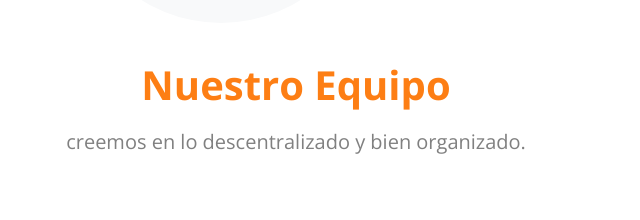
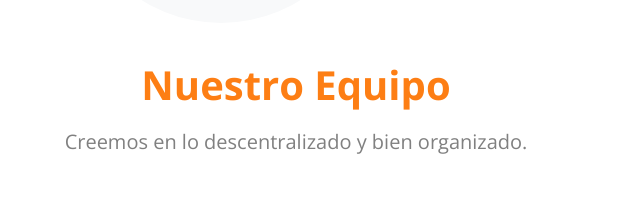
Before and after one commit to stevenstc/Peso-Digital, a plain HTML site: page docs/index.html in a window 1280 px wide. Shown: the part 1740-1960 px from the top of the page, 344-984 px from the left. Drawn offline with nearby package versions, Linux system fonts and the light colour scheme; files whose address does not match are found by name.

Commit message:
Update index.html

```diff
--- a/docs/index.html
+++ b/docs/index.html
@@ -183,7 +183,7 @@
         <div class="row mb-5 justify-content-center">
           <div class="col-md-8 text-center">
             <h2 class="section-title mb-3" data-aos="fade-up" data-aos-delay="">Nuestro Equipo</h2>
-            <p class="lead" data-aos="fade-up" data-aos-delay="100">creemos en lo descentralizado y bien organizado.</p>
+            <p class="lead" data-aos="fade-up" data-aos-delay="100">Creemos en lo descentralizado y bien organizado.</p>
           </div>
         </div>
         <div class="row">
```
